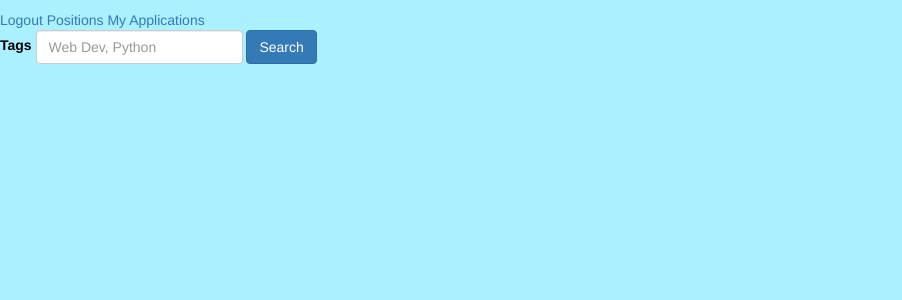
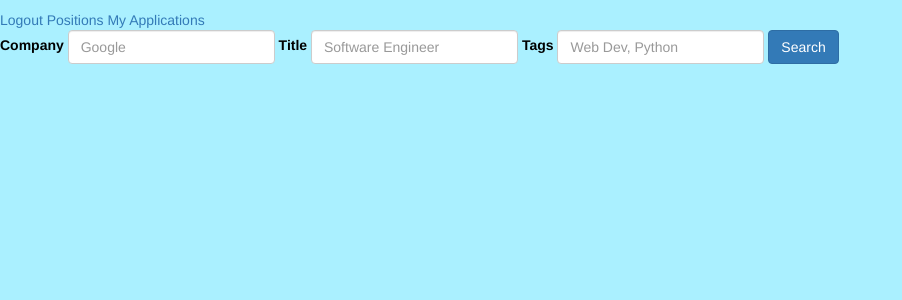
Before and after one commit to merdey/ApPy, a Django app: page /positions in a window 1280 px wide. Shown: the part 60-360 px from the top of the page, without its empty margins (0-902 px from the left). Run offline with Django 3.2, Linux system fonts and the light colour scheme; the visitor is signed in with stand-in values (Sample User, id 1); data that the repository does not hold is empty; parts of the project's set-up code (start-up, migrations or seed data) failed here and were passed over; some libraries are stand-ins or nearby versions.

Commit message:
Filter positions by company/job title

```diff
--- a/appy/views.py
+++ b/appy/views.py
@@ -68,13 +68,22 @@ def positions(request):
 
 
 def search_positions(request):
+    company = request.POST.get('company', None)
+    title = request.POST.get('title', None)
     tag_search = request.POST.get('tag_search', None)
-    positions = []
 
+    positions = Position.objects.all()
+    if company:
+        positions = positions.filter(company__icontains=company)
+    if title:
+        positions = positions.filter(job_title__icontains=title)
     if tag_search:
+        p_ids = set()
         tags = Tag.objects.filter(description__icontains=tag_search)
         for tag in tags:
-            positions.extend(tag.position_set.all())
+            for p in tag.position_set.all():
+                p_ids.add(p.id)
+        positions = positions.filter(id__in=p_ids)
 
     return positions
 
--- a/templates/positions.html
+++ b/templates/positions.html
@@ -8,6 +8,16 @@
 {% block content %}
     <!-- Filtering options -->
     <form class="form-inline" method="post">{% csrf_token %}
+        <div class="form-group">
+            <label for="tags">Company</label>
+            <input type="text" class="form-control" id="company" name="company" placeholder="Google">
+        </div>
+
+        <div class="form-group">
+            <label for="tags">Title</label>
+            <input type="text" class="form-control" id="title" name="title" placeholder="Software Engineer">
+        </div>
+
         <div class="form-group">
             <label for="tags">Tags</label>
             <input type="text" class="form-control" id="tags" name="tag_search" placeholder="Web Dev, Python">
```
